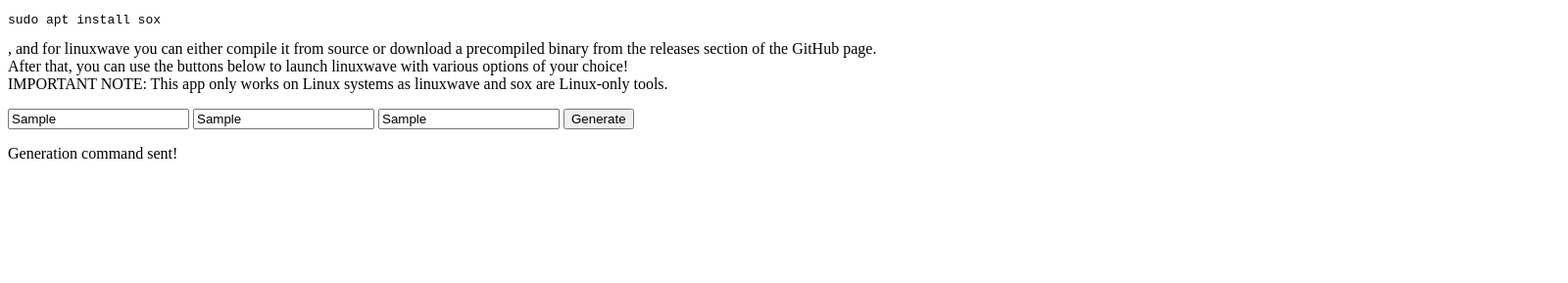
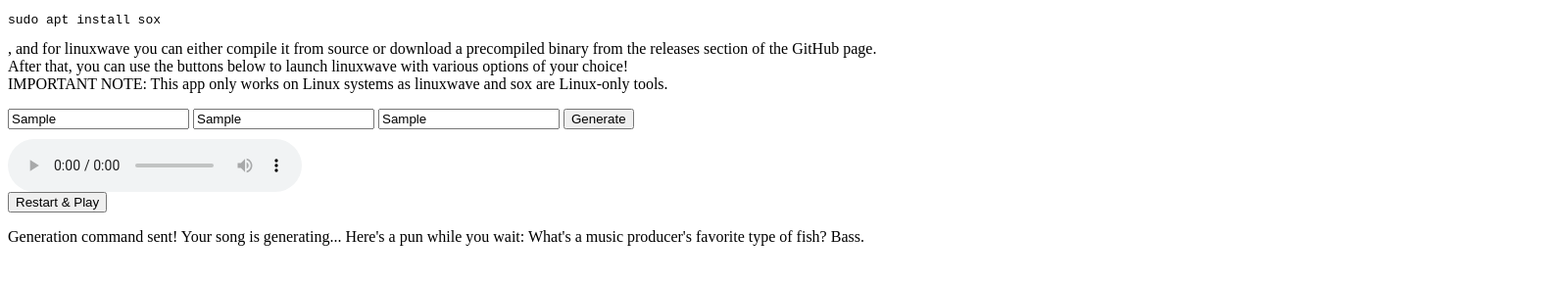
Before and after one commit to Arcmyx/linuxwavegui, an Electron app: page index.html in a window 1600 px wide. Both pictures are taken after typing "Sample", "Sample", "Sample" into the empty fields and a click on the button "Generate". Shown: the part 137-426 px from the top of the page at 98% size. Drawn offline with Linux system fonts and the light colour scheme; no server answers.

Commit message:
Refactor code structure for improved readability and maintainability. Added audio object for quick viewing.

```diff
--- a/index.html
+++ b/index.html
@@ -16,30 +16,73 @@
     <input type="text" id="key" placeholder="Enter desired key. C4 is 0, C#4 is 1, B3 is -1, etc." />
     <input type="text" id="duration" placeholder="Enter desired duration in bars, assuming 4/4." />
     <button onclick="sendCustomCommand()">Generate</button>
+    <audio id="drum-audio" src="output_with_drums.wav" controls style="display:block; margin-top:10px;"></audio>
+    <button onclick="restartDrumAudio()">Restart & Play</button>
     <p id="status"></p>
     <script>
+      const puns = [
+        "Why did the pianist keep banging his head? He was playing by ear.",
+        "What's a skeleton's favorite instrument? The trom-bone.",
+        "Why did the note go to jail? It got caught in a sharp situation.",
+        "How do you fix a broken tuba? With a tuba glue.",
+        "Why was the guitar teacher arrested? For fingering a minor.",
+        "Why did the drummer bring a ladder? To reach the high notes.",
+        "What's a music producer's favorite type of fish? Bass.",
+        "Why did the singer climb a scale? To hit the high notes.",
+        "What's Beethoven's favorite fruit? Ba-na-na-naaa!",
+        "Why don't DJs ever get lost? They always follow the beat."
+      ];
+
+
       document.querySelectorAll("button[data-launch]").forEach((button) => {
         button.addEventListener("click", () => {
           const command = button.getAttribute("data-launch");
           window.api.launchApp(command);
         });
       });
+      function restartDrumAudio() {
+        const audio = document.getElementById('drum-audio');
+        if (audio) {
+          audio.currentTime = 0;
+          audio.play();
+        }
+      }
       const pitchDownSemis = (newRate, baseRate) =>
         12 * Math.log2(newRate / baseRate);
       function sendCustomCommand() {
         const sampleRate = (document.getElementById("bpm").value / 144) * 24000;
+        const bpm = document.getElementById("bpm").value;
         const pitchError = -100 * pitchDownSemis(sampleRate, 24000);
         const key = document.getElementById("key").value;
-        const duration = document.getElementById("duration").value;
-        const command = `linuxwave -r ${sampleRate} && sox output.wav -r 44100 output2.wav pitch ${pitchError + key * 100} tempo 2.0 && rm output.wav && mv output2.wav output.wav && node createMidi.js`;
+        const bars = document.getElementById("duration").value;
+        const duration = (document.getElementById("duration").value) * 4 * (60 / bpm);
+        console.log("Duration (secs): " + duration);
+        //duration = 20;
+        const command = `linuxwave -r ${sampleRate} -d ${Math.ceil(duration * 2)} \
+        && sox output.wav -r 44100 output2.wav pitch ${pitchError + key * 100} tempo 2.0 \
+        && rm output.wav && mv output2.wav output.wav \
+        && node createMidi.js \
+        && node drumseq.js ${bpm} ${duration} 1 \
+        && sox rockbeat.wav -r 44100 rockbeat_44100.wav \
+        && mv rockbeat_44100.wav rockbeat.wav \
+        && sox -m output.wav rockbeat.wav output_with_drums.wav \
+        && rm rockbeat.wav `;
+        console.log(command);
         if (command.trim()) {
-          document.getElementById("status").textContent = "Generating...";
+          document.getElementById("status").textContent = "Sending generation command...";
           window.api.launchApp(command);
-          document.getElementById("status").textContent ="Generation command sent!";
+          const pun = puns[Math.floor(Math.random() * puns.length)];
+          document.getElementById("status").textContent =
+            `Generation command sent! Your song is generating... Here's a pun while you wait: ${pun}`;
         }
         if (window.api && window.api.onCommandComplete) {
           window.api.onCommandComplete(() => {
             document.getElementById("status").textContent = "Completed! output.wav and output.mid have been successfully generated.";
+            // Auto-play the audio when done
+            const audio = document.getElementById('drum-audio');
+            audio.stop();
+            audio.load();
+            audio.play();
           });
         }
       }
```
Also changed, not shown: drumseq.js (+43 -21 lines), 6 other files.
